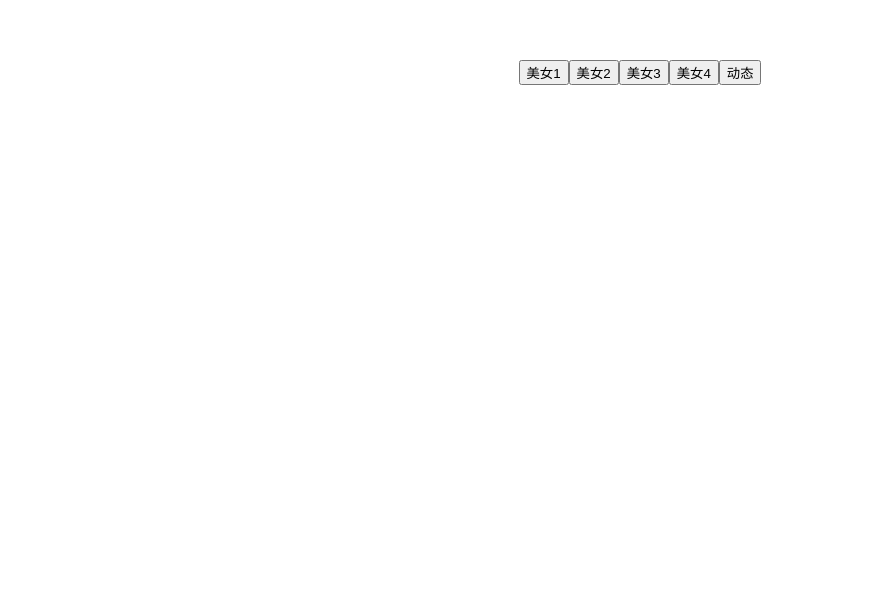
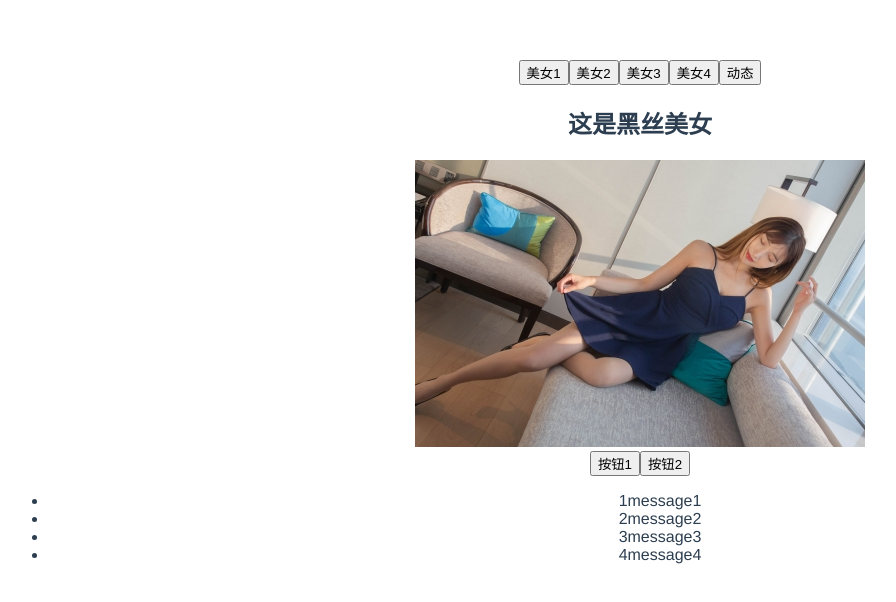
Before and after one commit to codegeekgao/vue-learn, a Vue app in the folder day15/my-vue-cli/: page /about/son2 in a window 1280 px wide. Shown: the top 602 px of the page, without its empty margins (0-896 px from the left). Built offline with nearby package versions, Linux system fonts and the light colour scheme.

Commit message:
:sparkles: router-children

```diff
--- a/day15/my-vue-cli/src/router/index.js
+++ b/day15/my-vue-cli/src/router/index.js
@@ -12,7 +12,21 @@
   },
   {
     path: '/about',
-    component: (resolve) => require(['@/views/about'], resolve)
+    component: (resolve) => require(['@/views/about'], resolve),
+    children: [
+      {
+        path: '',
+        redirect: 'son2'
+      },
+      {
+        path: 'son1',
+        component: () => import('@/views/son1')
+      },
+      {
+        path: 'son2',
+        component: () => import('@/views/son2')
+      }
+    ]
   },
   {
     path: '/detail',
--- a/day15/my-vue-cli/src/views/about.vue
+++ b/day15/my-vue-cli/src/views/about.vue
@@ -2,7 +2,12 @@
   <div>
     <h2>这是黑丝美女</h2>
     <img :src="url">
+    <br/>
+    <router-link tag="button" to="/about/son1">按钮1</router-link>
+    <router-link tag="button" to="/about/son2">按钮2</router-link>
+    <router-view></router-view>
   </div>
+
 </template>
 
 <script>
--- /dev/null
+++ b/day15/my-vue-cli/src/views/son1.vue
@@ -0,0 +1,20 @@
+<template>
+  <div>
+    <ul>
+      <li>message1</li>
+      <li>message2</li>
+      <li>message3</li>
+      <li>message4</li>
+    </ul>
+  </div>
+</template>
+
+<script>
+export default {
+  name: 'son1'
+}
+</script>
+
+<style scoped>
+
+</style>
--- /dev/null
+++ b/day15/my-vue-cli/src/views/son2.vue
@@ -0,0 +1,20 @@
+<template>
+  <div>
+    <ul>
+      <li>1message1</li>
+      <li>2message2</li>
+      <li>3message3</li>
+      <li>4message4</li>
+    </ul>
+  </div>
+</template>
+
+<script>
+export default {
+  name: 'son2'
+}
+</script>
+
+<style scoped>
+
+</style>
```
Also changed, not shown: day15/my-vue-cli/src/components/HelloWorld.vue (+6 -1 lines).
